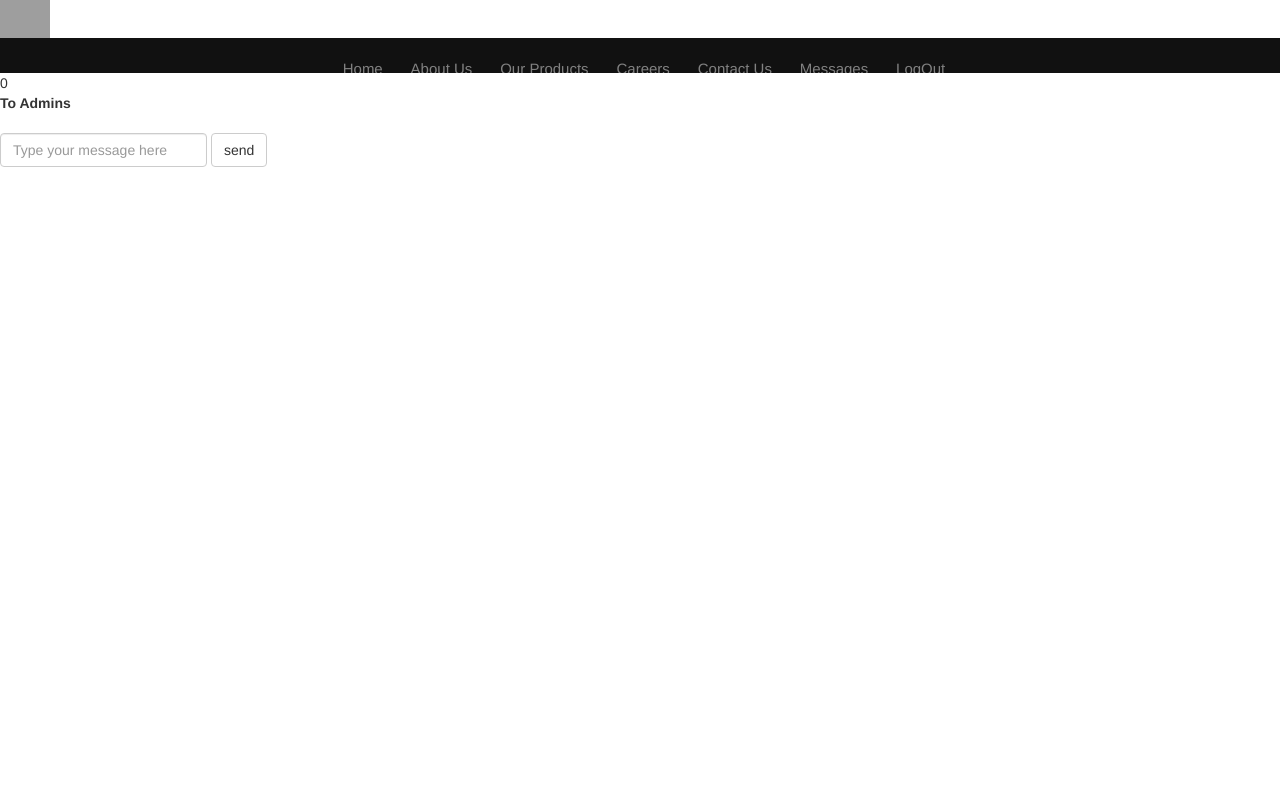
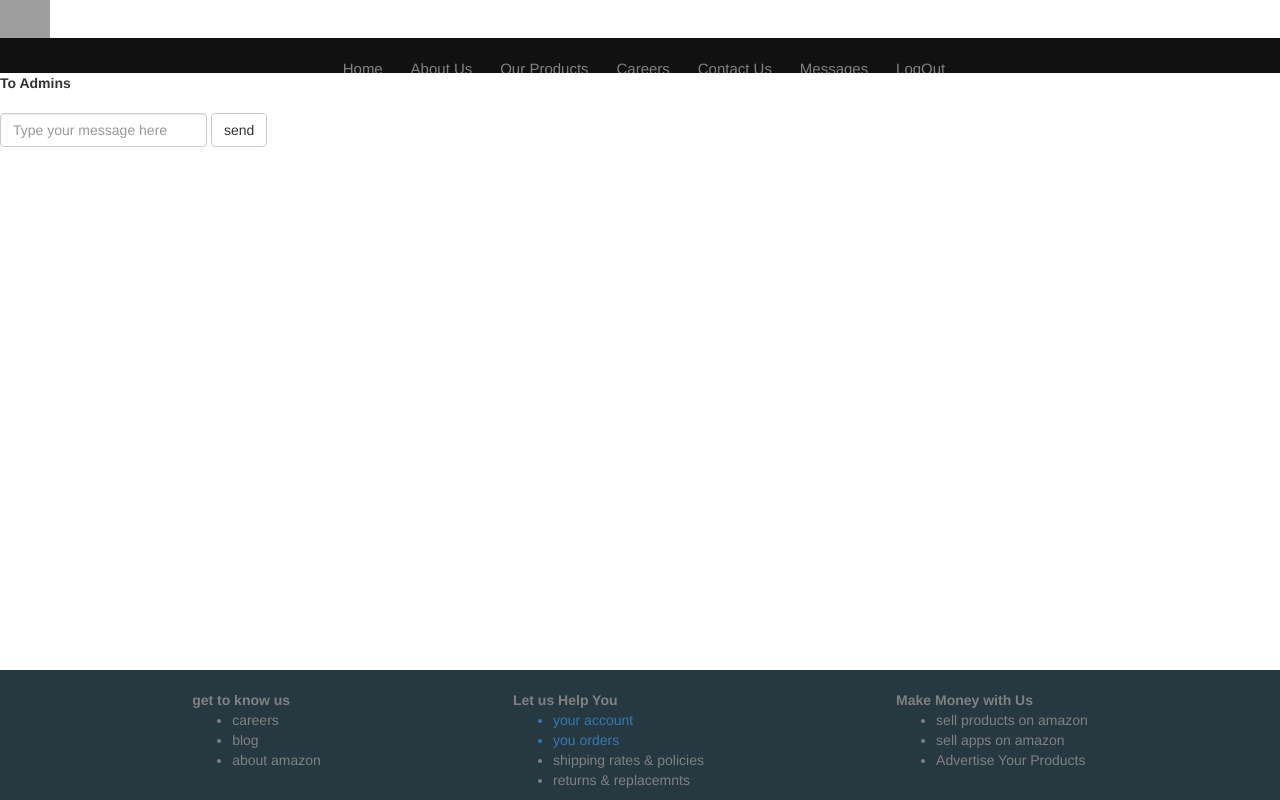
Before and after one commit to Ashraf-Jr/web-project, a PHP site: page /tryy/chatClient.php in a window 1280 px wide. Run offline with PHP 8.4, Linux system fonts and the light colour scheme; the visitor is signed in with stand-in values (Sample User, id 1); tables that the repository leaves empty or names only in its code hold one stand-in row (values such as "Sample post"); grey boxes are pictures that could not be loaded.

Commit message:
Update chatClient.php

```diff
--- a/chatClient.php
+++ b/chatClient.php
@@ -1,7 +1,39 @@
-<html>
-
 <?php
 session_start();
+if(isset($_SESSION['ID']))
+{
+if($_SESSION['Role']==1)
+{
+  include_once("client menu.php");
+}
+else if($_SESSION['Role']==2)
+{
+  include_once("admin menu.php");
+}
+else if($_SESSION['Role']==3)
+{
+  include_once("HRmenu.php");
+}
+else if($_SESSION['Role']==4)
+{
+include_once("auditor menu.php");
+}
+else
+{
+include_once("menu.php");
+}
+}
+ ?>
+<html>
+<style>
+.margin
+{
+  margin-left:40px;
+  margin-right:40px;
+}
+</style>
+<?php
+// session_start();
 
 if(isset($_SESSION['ID']))
 {
@@ -31,9 +63,7 @@ else
 
 ?>
 <head>
-<link rel="stylesheet" href="https://maxcdn.bootstrapcdn.com/bootstrap/3.4.1/css/bootstrap.min.css">
-<script src="https://ajax.googleapis.com/ajax/libs/jquery/3.5.1/jquery.min.js"></script>
-<script src="https://maxcdn.bootstrapcdn.com/bootstrap/3.4.1/js/bootstrap.min.js"></script>
+
 </head>
 <body>
 
@@ -50,7 +80,7 @@ $dbname = "market place";
 // Create connection
 $conn = new mysqli($servername, $username, $password, $dbname);
 
-$getAdmin="select UserID from user where RoleType=2 ";
+$getAdmin="select UserID from user where RoleType=2 or RoleType=4  ";
 //echo $getAdmin;
 $AdminResult=$conn->query($getAdmin);
 $admin=0;
@@ -64,7 +94,7 @@ if($AdminResult)
 
   }
 }
-echo count($adminArray)."<br>";
+// echo count($adminArray)."<br>";
 
 if(isset($_POST['submit']))
 {
@@ -76,7 +106,7 @@ $seen=0;
 for($x=0;$x<count($adminArray);$x++)
 {
 $sendMessage = "INSERT INTO chat(Fromm,Too,Message,Time,state) VALUES('$sent_by','$adminArray[$x]','$message','$createdAt','$seen')";
-echo $sendMessage."<br>";
+// echo $sendMessage."<br>";
 mysqli_query($conn,$sendMessage) or die(mysqli_error($conn));
 
 }
@@ -94,12 +124,12 @@ mysqli_query($conn,$sendMessage) or die(mysqli_error($conn));
 
  <strong><?//=$getReceiverRow['FirstName']?></strong>
 
- <table class="table table-striped">
+ <table class="table table-striped" >
  <?php
  for($x=0;$x<count($adminArray);$x++)
  {
 
- $getMessage = "SELECT  chat.* , user.FirstName FROM chat INNER JOIN user on Fromm=user.UserID  WHERE Fromm = '$adminArray[$x]' AND Too = ".$_SESSION['ID']." OR Fromm = ".$_SESSION['ID']." AND Too = '$adminArray[$x]'";
+ $getMessage = "SELECT  chat.* , user.FirstName, user.RoleType FROM chat INNER JOIN user on Fromm=user.UserID  WHERE Fromm = '$adminArray[$x]' AND Too = ".$_SESSION['ID']." OR Fromm = ".$_SESSION['ID']." AND Too = '$adminArray[$x]'";
 
 // //echo $getMessage."<br>";
 ///to get the history of messages between client and adminArray
@@ -112,7 +142,22 @@ mysqli_query($conn,$sendMessage) or die(mysqli_error($conn));
 
  <tr><div style = "margin: 10;">
  <td>	<h4 style = "color: #007bff;display:inline"><?=$getMessageRow['FirstName']?></h4></td>
- <td>	<p class="text-center" style = "display:inline"><?=$getMessageRow['Message']?></p></td>
+ <?php
+ if($getMessageRow['RoleType']==4)
+ {
+  ?>
+ <td>	<a href="<?=$getMessageRow['Message'] ?>"> <p class="text-center" style = "display:inline"><?=$getMessageRow['Message']?></p></a></td>
+ <?php
+}
+ else
+ {
+  ?>
+
+<td>   <p class="text-center" style = "display:inline"><?=$getMessageRow['Message']?></p></td>
+
+ <?php
+ }
+  ?>
    </div>
    </tr>
  <?php
@@ -140,4 +185,40 @@ mysqli_query($conn,$sendMessage) or die(mysqli_error($conn));
 
 ?>
 </body>
+<link rel="stylesheet" href="https://maxcdn.bootstrapcdn.com/bootstrap/3.4.1/css/bootstrap.min.css">
+<script src="https://ajax.googleapis.com/ajax/libs/jquery/3.5.1/jquery.min.js"></script>
+<script src="https://maxcdn.bootstrapcdn.com/bootstrap/3.4.1/js/bootstrap.min.js"></script>
+
+<footer class="footer" style="background-color:#263840;color:#818181; position: absolute;width:100%;
+  bottom: 0px;">
+  <br>
+  <div style="justify-content:space-evenly;display:flex">
+  <div>
+    <b>get to know us</b>
+    <ul>
+      <li>careers</li>
+      <li>blog</li>
+      <li>about amazon</li>
+    </ul>
+  </div>
+  <div>
+<b>Let us Help You </b>
+<ul>
+ <a href="Account.php" alt=" your account"><li>your account</li></a>
+ <a href="YouOrders.php"><li>you orders</li></a>
+ <li>shipping rates & policies</li>
+ <li>returns & replacemnts</li>
+</ul>
+</div>
+<div>
+ <b>Make Money with Us</b>
+ <ul>
+   <li>sell products on amazon</li>
+   <li>sell apps on amazon</li>
+     <li>Advertise Your Products</li>
+     </ul>
+</div>
+
+</div>
+</footer>
 </html>
```
